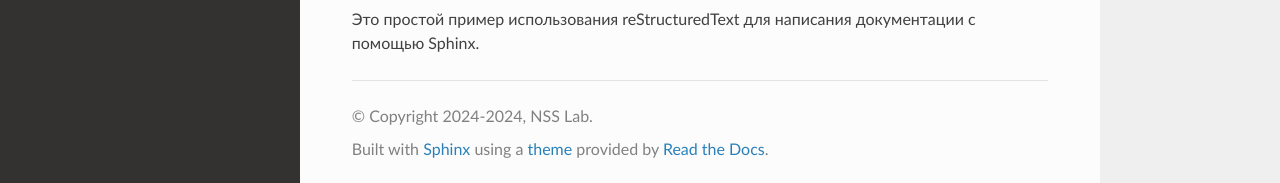
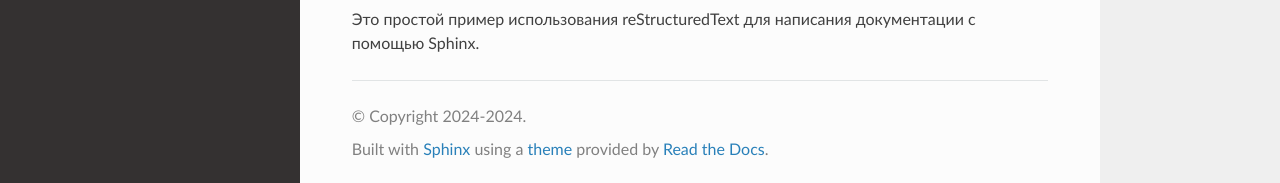
Before and after one commit to Bioritm/rtd01, a Sphinx documentation site: the page built from docs/source/usage.rst, in a window 1280 px wide and 989 px high. Shown: the part 803-986 px from the top of the window. Built offline with Sphinx 7.4.7 and the Read the Docs theme 2.0.0, drawn with Linux system fonts in a browser that asks for light colours.

Commit message:
Update conf.py

```diff
--- a/docs/source/conf.py
+++ b/docs/source/conf.py
@@ -20,8 +20,8 @@ from sphinx.builders.html import StandaloneHTMLBuilder
 # -- Project information -----------------------------------------------------
 
 project = 'NAU ENGINE'
-copyright = '2024-{}, NSS Lab'.format(datetime.datetime.now().year)
-author = 'NSS Lab'
+copyright = '2024-{}'.format(datetime.datetime.now().year)
+author = 'NAU ENGINE'
 
 # The full version, including alpha/beta/rc tags
 release = '0.0.1'
```
